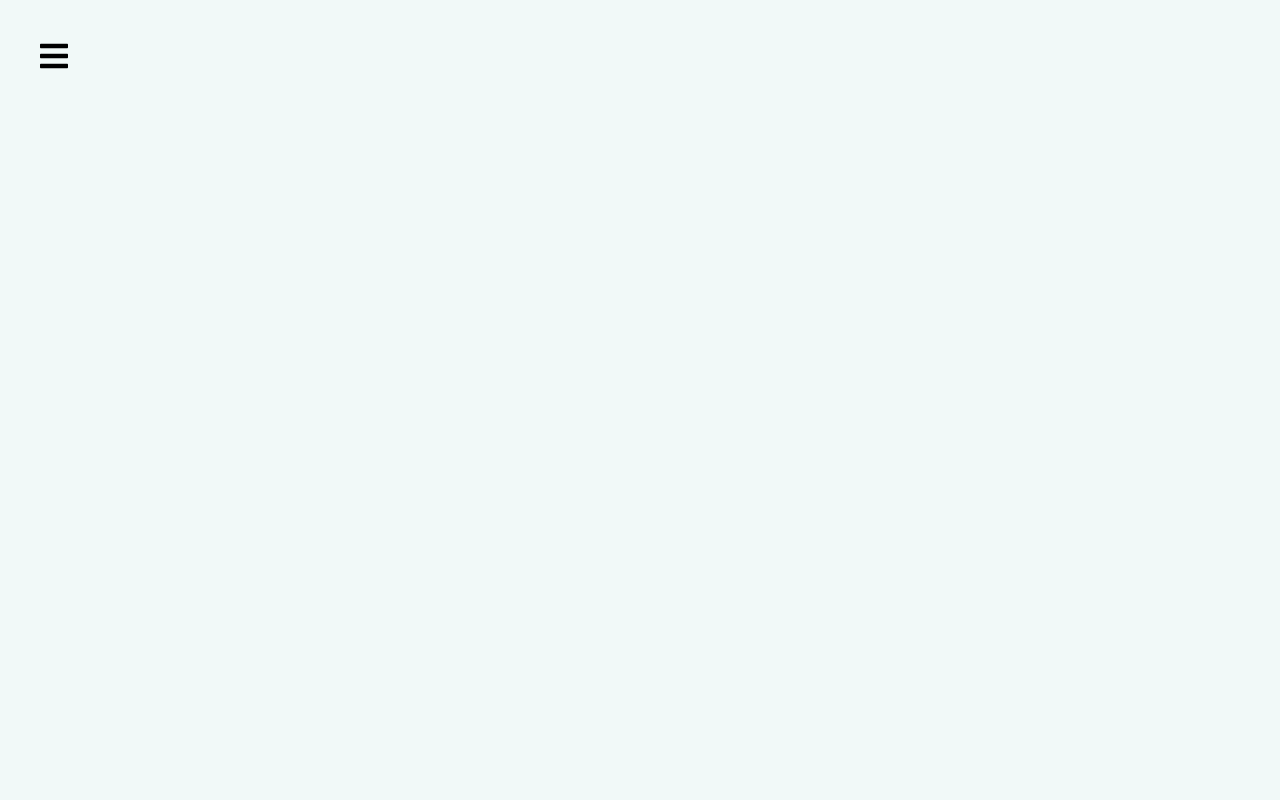
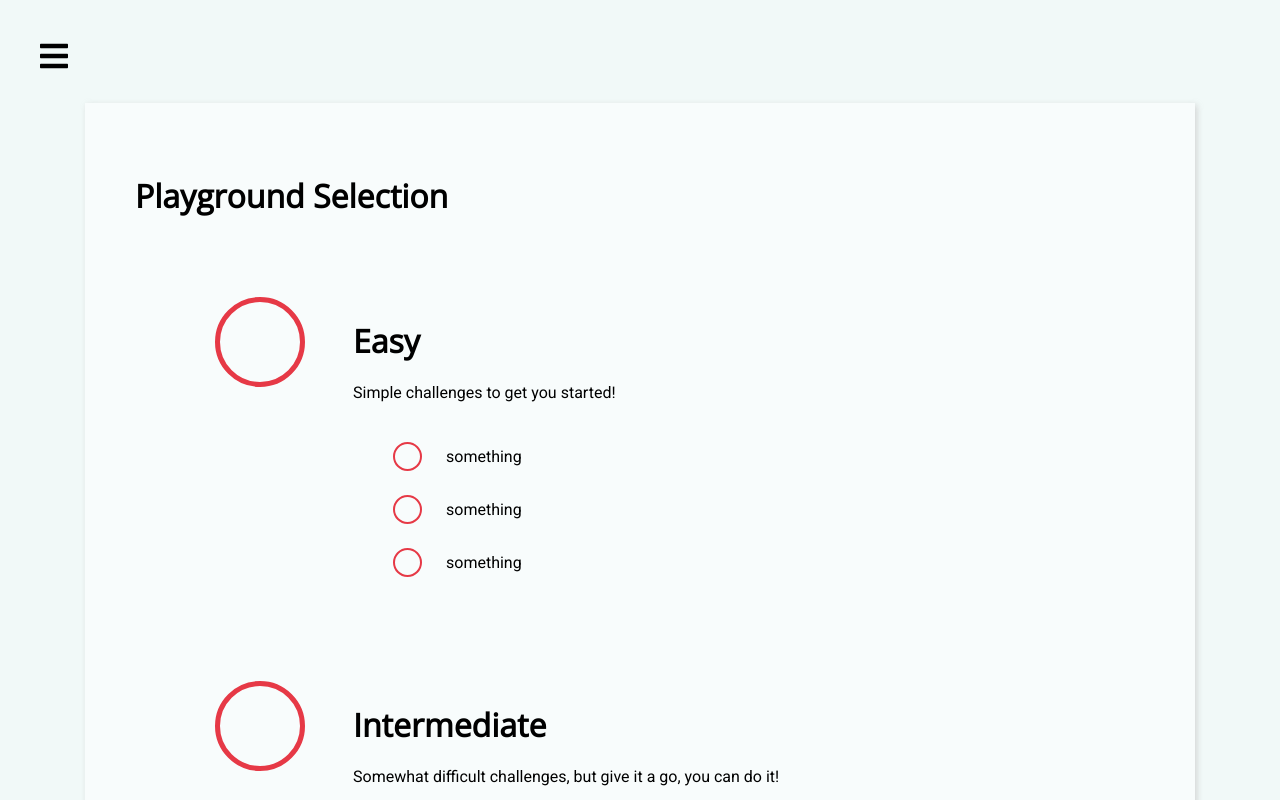
Before and after one commit to Shaun2D2/google-exercises, a React app: page /playgrounds in a window 1280 px wide. Shown: the top 800 px of the page. Built offline with nearby package versions, Linux system fonts and the light colour scheme.

Commit message:
working on plaground selection screen

```diff
--- a/src/Components/Card.jsx
+++ b/src/Components/Card.jsx
@@ -3,7 +3,7 @@ import styled from 'styled-components';
 import { PALLET } from '../GlobalStyles';
 
 const Card = styled.div`
-    padding: 15px;
+    padding: 50px;
     box-shadow: 2px 2px 6px #cccc;
     background-color: ${PALLET.white};
     margin: 15px;
--- a/src/Components/Navigation.jsx
+++ b/src/Components/Navigation.jsx
@@ -41,6 +41,7 @@ const MenuSidebar = styled.div`
     padding: 15px;
     box-shadow: 1px 0px 10px #CCC;
     left: -350px;
+    top: 0px;
 
     &.enter-active {
       animation: ${slideIn} .5s cubic-bezier(0.075, 0.82, 0.165, 1);
--- /dev/null
+++ b/src/Components/Page.jsx
@@ -0,0 +1,30 @@
+import React from 'react';
+import styled from 'styled-components';
+
+const Page = ({ children }) => (
+  <Container>
+    {children}
+  </Container>
+);
+
+const Container = styled.div`
+    max-width: 1140px;
+    margin-left: auto;
+    margin-right: auto;
+    margin-top: 4.5rem;
+    padding: 1rem;
+    @media only screen and (max-width: 992px) and (min-width: 767px){
+        max-width: 960px !important;
+    }
+    @media only screen and (max-width: 768px) and (min-width: 575px){
+        max-width: 720px !important;
+    }
+    @media only screen and (max-width: 576px) and (min-width: 575px){
+        max-width: 540px !important;
+    }
+    @media only screen and (min-width: 576px) {
+        max-width: auto;
+    }
+`;
+
+export default Page;
--- a/src/Pages/Playground.jsx
+++ b/src/Pages/Playground.jsx
@@ -1,5 +1,10 @@
 import React from 'react';
+import Page from '../Components/Page';
 
-const Playground = () => <h1>playground page...</h1>;
+const Playground = () => (
+  <Page>
+    hello world
+  </Page>
+);
 
 export default Playground;
--- a/src/Pages/Playgrounds.jsx
+++ b/src/Pages/Playgrounds.jsx
@@ -1,15 +1,97 @@
 import React from 'react';
+import styled from 'styled-components';
+import Page from '../Components/Page';
+import Card from '../Components/Card';
 
 import useChallengeTracks from '../hooks/useChallengeTracks';
+import { PALLET } from '../GlobalStyles';
+
+const FAKE_EXERCISES = [
+  {
+    name: 'something',
+    id: '111',
+  },
+  {
+    name: 'something',
+    id: '111',
+  },
+  {
+    name: 'something',
+    id: '111',
+  },
+];
 
 const Playgrounds = () => {
   const tracks = useChallengeTracks();
 
   return (
-    <div>
-      <h1>{JSON.stringify(tracks)}</h1>
-    </div>
+    <Page>
+      <Card>
+        <h1>Playground Selection</h1>
+        { tracks.map((item) => (
+          <Track>
+            <TrackStatus />
+            <TrackDescription>
+              <TrackTitle>{item.name}</TrackTitle>
+              <TrackInfo>{item.description}</TrackInfo>
+              <TrackExerciseList>
+                { FAKE_EXERCISES.map((exercise) => (
+                  <TrackExerciseItem>
+                    <TrackExerciseItemStatus />
+                    {' '}
+                    {exercise.name}
+                  </TrackExerciseItem>
+                ))}
+              </TrackExerciseList>
+
+            </TrackDescription>
+          </Track>
+        )) }
+      </Card>
+    </Page>
   );
 };
 
+const Track = styled.div`
+  display: flex;
+  margin-top: 5rem;
+  margin-left: 5rem;
+`;
+
+const TrackStatus = styled.div`
+  width: 5rem;
+  height: 5rem;
+  border-radius: 100%;
+  border: 5px solid ${PALLET.imperialRed};
+`;
+
+const TrackDescription = styled.div`
+  margin-left: 3rem;
+`;
+
+const TrackTitle = styled.h1`
+`;
+
+const TrackInfo = styled.p``;
+
+const TrackExerciseList = styled.ul`
+  margin-top: 2.5rem;
+  list-style: none;
+`;
+
+const TrackExerciseItem = styled.li`
+  margin-bottom: 1.5rem;
+  display: flex;
+  align-items: center;
+`;
+
+const TrackExerciseItemStatus = styled.span`
+  display: inline-block;
+  border-radius: 100%;
+  margin-right: 1.5rem;
+  height: 25px;
+  width: 25px;
+  border: 2.5px solid ${PALLET.imperialRed};
+`;
+
 export default Playgrounds;
--- a/src/Router.jsx
+++ b/src/Router.jsx
@@ -12,9 +12,9 @@ const AppRouter = () => {
   return (
     <Router>
       <Switch>
-        <Route exact path="/" component={Home} />
-        <Router path="/playgrounds" component={Playgrounds} />
-        <Router path="/playgrounds/:difficulty/:id" component={Playground} />
+        <Route path="/playgrounds" component={Playgrounds} />
+        <Route path="/playgrounds/:difficulty/:id" component={Playground} />
+        <Route path="/" component={Home} />
         <Route path="*" component={NotFound} />
       </Switch>
     </Router>
```
